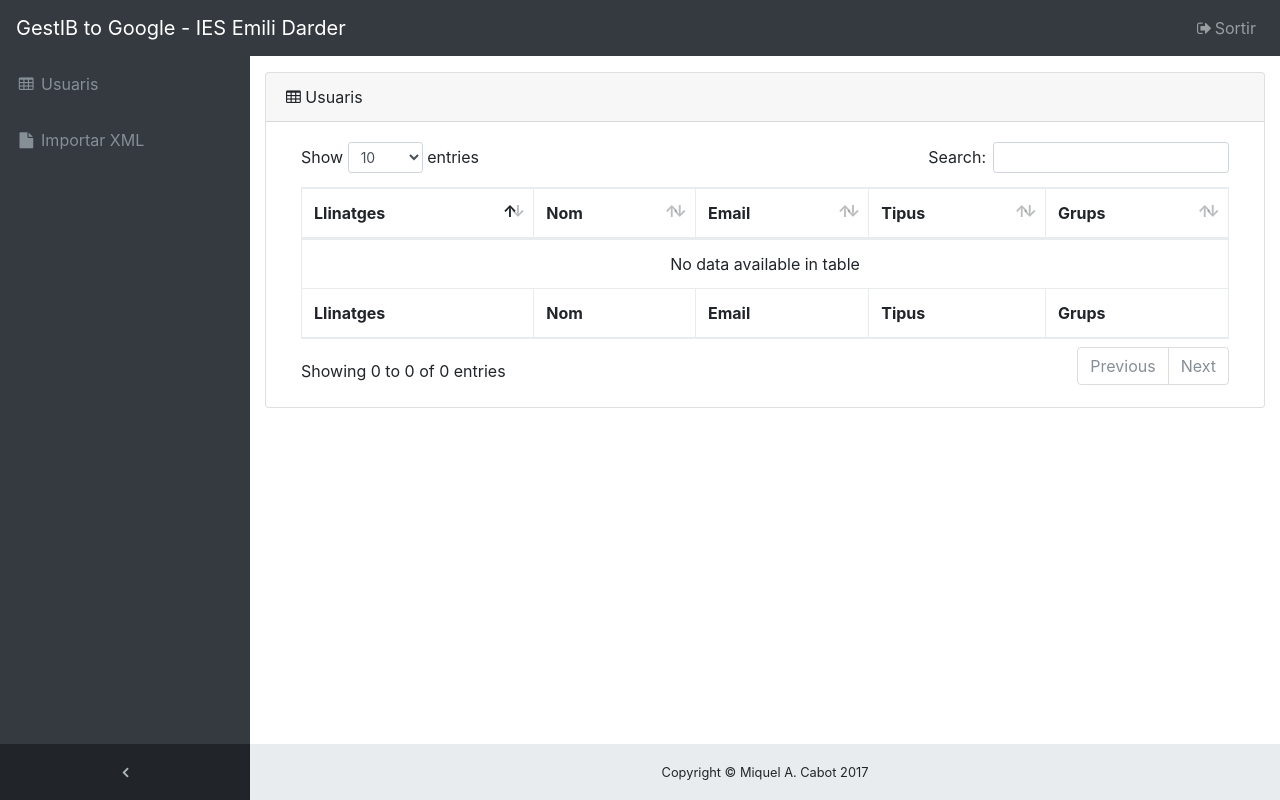
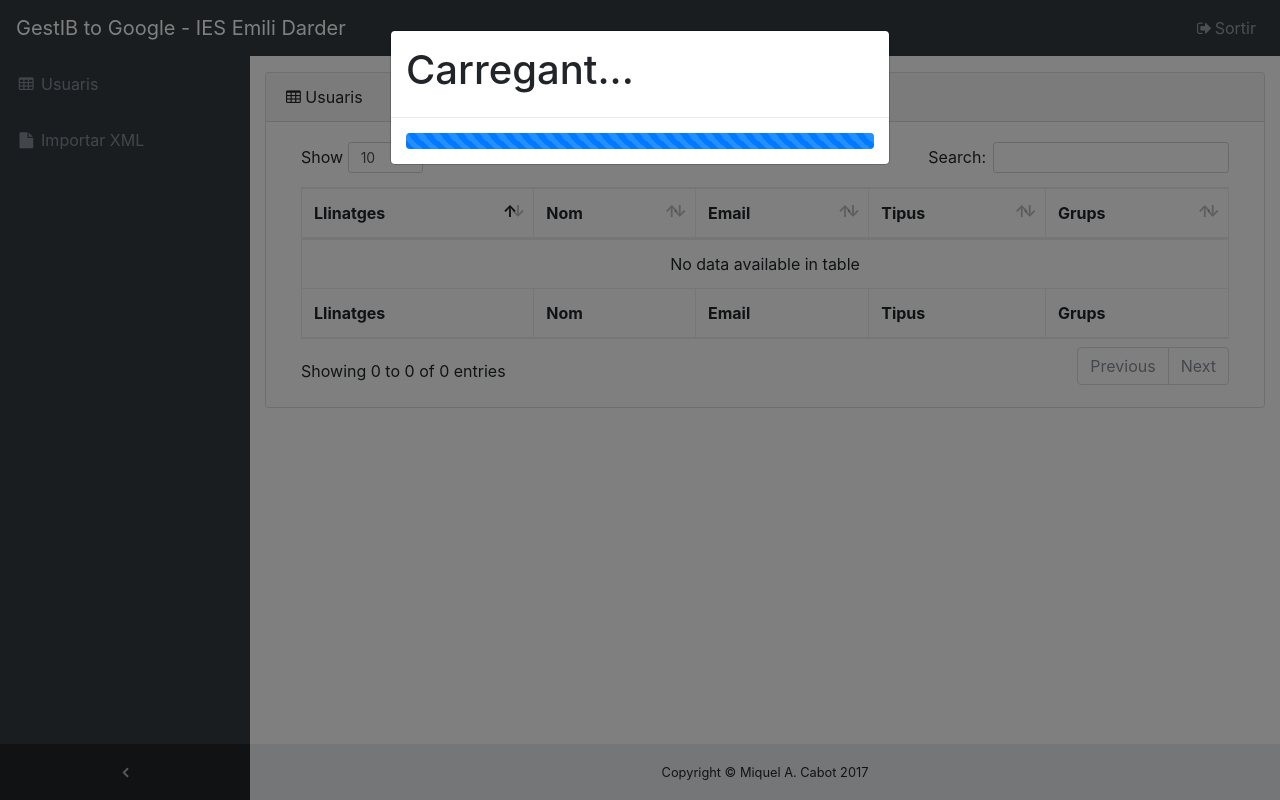
Before and after one commit to miquelcabot/gestib2google_nodejs, a website: page public/index.html in a window 1280 px wide. Drawn offline with nearby package versions, Linux system fonts and the light colour scheme; no server answers.

Commit message:
Afegim dialeg de carrega

```diff
--- a/app.js
+++ b/app.js
@@ -71,13 +71,13 @@ app.get('/usersgestib', function(req, res) {
       users: []
     };
     for (u in domainusers) {
-      if (!domainusers[u].suspended) {
+      if (!domainusers[u].suspended && !domainusers[u].withoutcode) {
         jsonreturn.users.push({
           surname: domainusers[u].surname,
           name: domainusers[u].name,
           email: domainusers[u].email(),
           type: domainusers[u].teacher?"TEACHER":"STUDENT",
-          groups: domainusers[u].groupswithprefixsimple().toString(),
+          groups: domainusers[u].groupswithprefixsimple().join(", "),
         });
       }
     }
--- a/public/index.html
+++ b/public/index.html
@@ -166,6 +166,21 @@
       </div>
     </div>
   </div>
+  <!-- Loading... Modal-->
+  <div class="modal" role="dialog" id="pleaseWaitDialog" data-backdrop="static" data-keyboard="false">
+      <div class="modal-dialog" role="document">
+        <div class="modal-content">
+          <div class="modal-header">
+              <h1>Carregant...</h1>
+          </div>
+          <div class="modal-body">
+              <div class="progress">
+                  <div class="progress-bar progress-bar-striped progress-bar-animated" role="progressbar" aria-valuenow="100" aria-valuemin="0" aria-valuemax="100" style="width: 100%"></div>
+                </div>
+          </div>
+        </div>
+      </div>
+  </div>
   <!-- AnglularJS 1.6.6-->
   <script src="https://ajax.googleapis.com/ajax/libs/angularjs/1.6.6/angular.min.js"></script>
   <!-- Bootstrap core JavaScript-->
@@ -182,6 +197,8 @@
   <script src="js/sb-admin-datatables.js"></script>
   <script>
     $(document).ready(function(){
+
+
         $("#taulalink").click(function(){
             $("#importarxml").hide();
             $("#taulausuaris").show();
@@ -194,8 +211,12 @@
 
     var app = angular.module("gestib2google", []);
     app.controller('usersCtrl', function($scope, $http) {
+      $("#pleaseWaitDialog").modal();
       $http.get("usersgestib")
-      .then(function (response) {$scope.users = response.data.users;});
+      .then(function (response) {
+        $scope.users = response.data.users;
+        $("#pleaseWaitDialog").modal("hide");
+      });
     });
   </script>
 </div>
```
